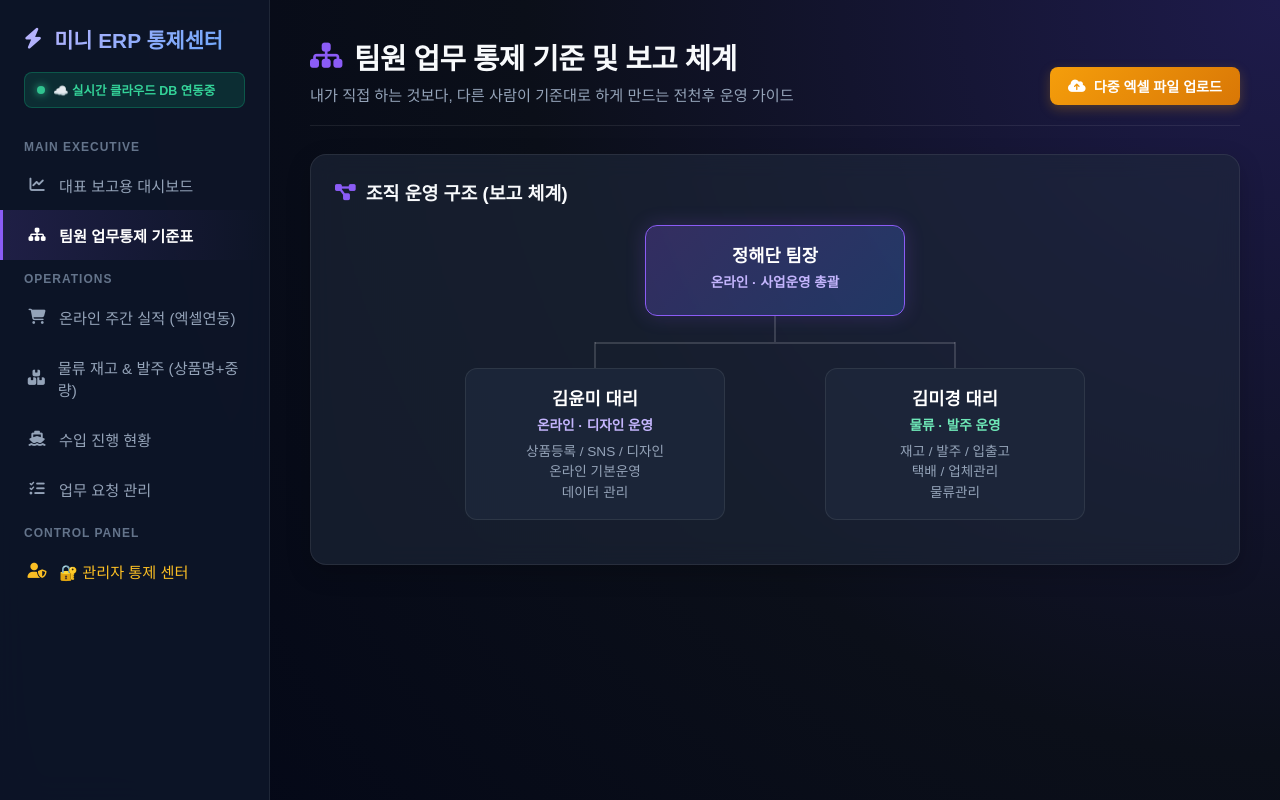
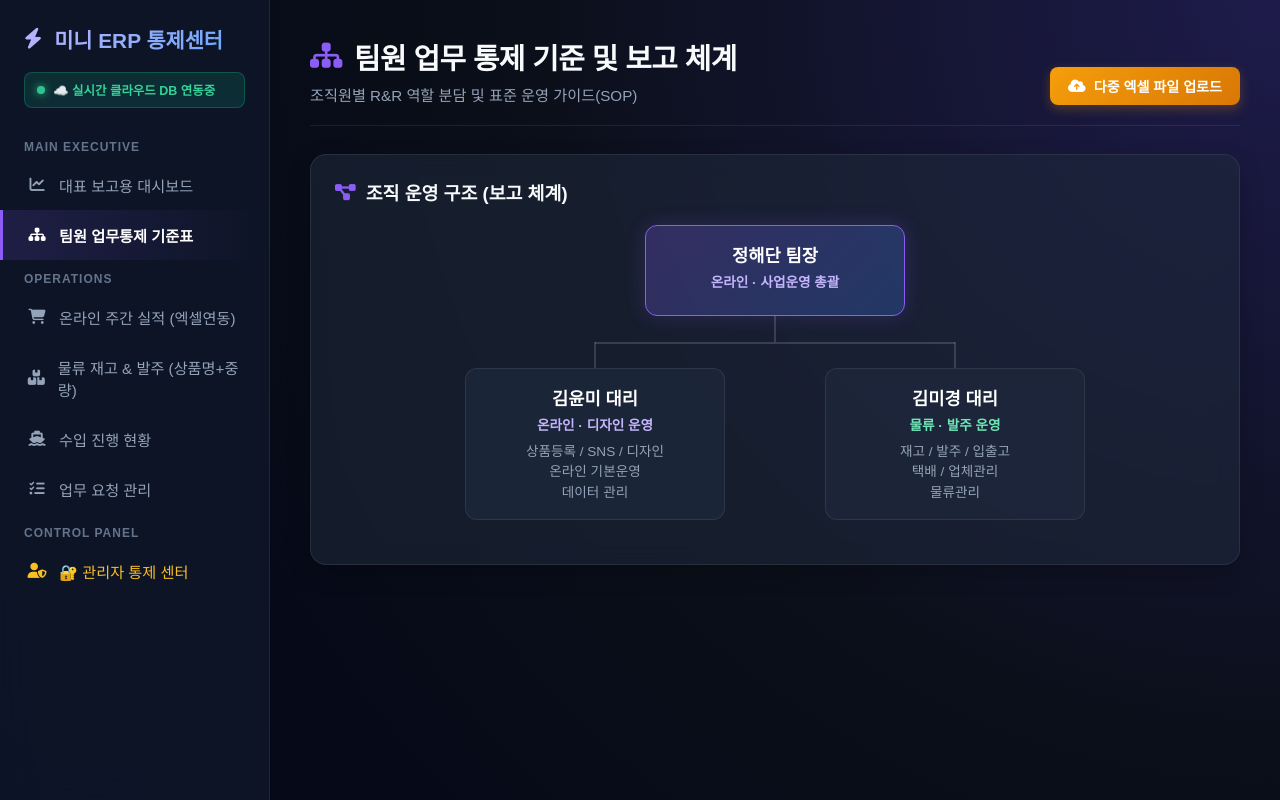
Before and after one commit to zhenghaidan77-ui/MINI-ERP, a website: page Hyejin_Mini_ERP.html in a window 1280 px wide. Both pictures are taken after a click on the link "팀원 업무통제 기준표". Drawn offline with nearby package versions, Linux system fonts and the light colour scheme; a web font is replaced by a local one.

Commit message:
style: Update header subtitle text

```diff
--- a/Hyejin_Mini_ERP.html
+++ b/Hyejin_Mini_ERP.html
@@ -3,7 +3,7 @@
 <head>
     <meta charset="UTF-8">
     <meta name="viewport" content="width=device-width, initial-scale=1.0">
-    <title>자택근무 통제센터 (Mini ERP) - 채널별 잘 팔리는 제품 대시보드</title>
+    <title>자택근무 통제센터 (Mini ERP) - 실시간 통합 ERP</title>
     <!-- Pretendard & FontAwesome & Chart.js & SheetJS(XLSX) -->
     <link href="https://cdn.jsdelivr.net/gh/orioncactus/pretendard/dist/web/static/pretendard.css" rel="stylesheet">
     <link rel="stylesheet" href="https://cdnjs.cloudflare.com/ajax/libs/font-awesome/6.4.0/css/all.min.css">
@@ -679,7 +679,7 @@
         <div class="header">
             <div>
                 <h1><i class="fa-solid fa-sitemap" style="color: var(--accent-purple);"></i> 팀원 업무 통제 기준 및 보고 체계</h1>
-                <p>내가 직접 하는 것보다, 다른 사람이 기준대로 하게 만드는 전천후 운영 가이드</p>
+                <p>조직원별 R&R 역할 분담 및 표준 운영 가이드(SOP)</p>
             </div>
             <div class="header-actions">
                 <button class="btn btn-upload" onclick="openUploadModal()"><i class="fa-solid fa-cloud-arrow-up"></i> 다중 엑셀 파일 업로드</button>
@@ -1837,7 +1837,6 @@
                             const adSpendAmt = findValue(itemObj, ['총 광고비(원)', '광고비', 'ad_spend', 'Ad Spend']) || '0';
                             const stockQty = findValue(itemObj, ['재고 현황', '현재재고', '재고', 'stock', 'Stock']) || '0';
 
-                            // Keep FULL original product name & options for Online Table
                             onlineRowsRaw.push({
                                 channel: fileChannel,
                                 item: rawItemName,
@@ -1855,10 +1854,8 @@
             }
 
             if (onlineRowsRaw.length > 0) {
-                // Save Online Raw Data
                 localStorage.setItem('erp_online', JSON.stringify(onlineRowsRaw));
 
-                // Generate Inventory Grouped Data by Product Name + Weight
                 const invGroupMap = new Map();
                 onlineRowsRaw.forEach(r => {
                     const groupTitle = getItemWithWeightGroupTitle(r.item);
```
Also changed, not shown: index.html (+2 -5 lines).
